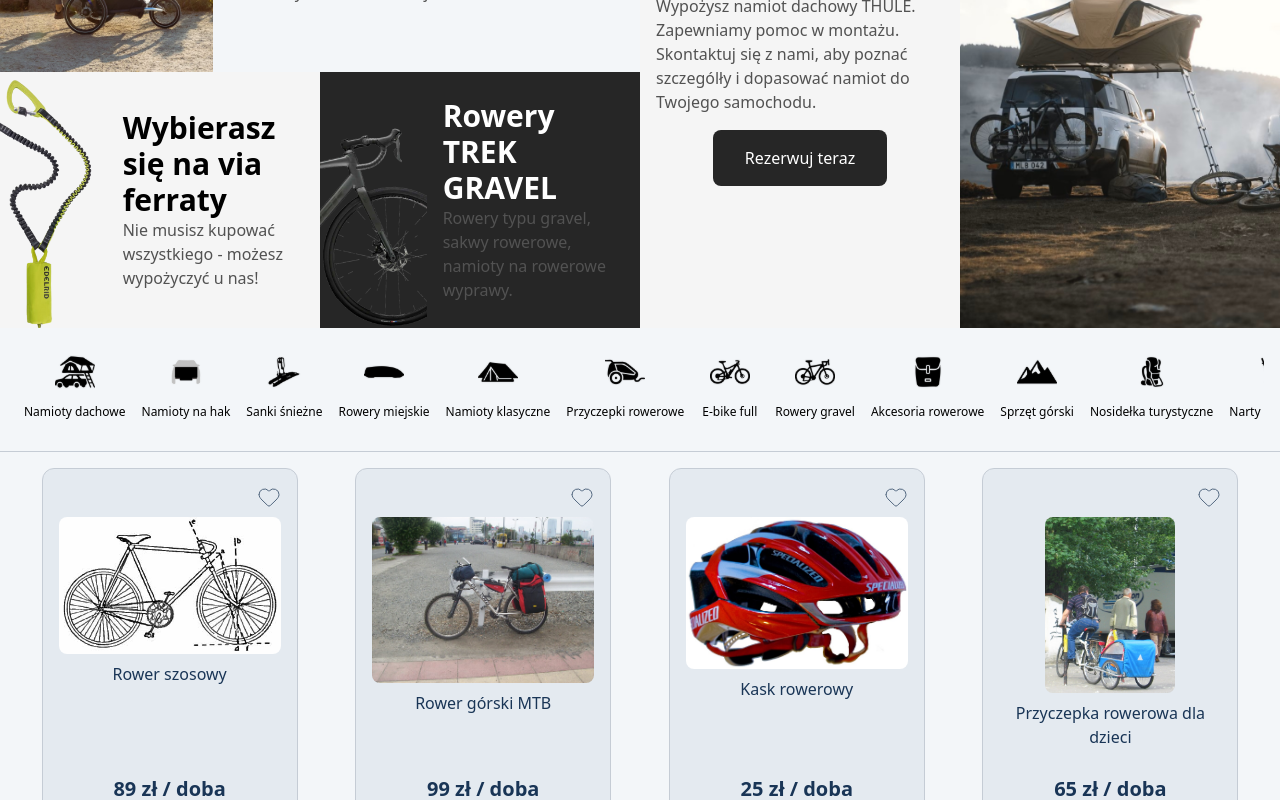
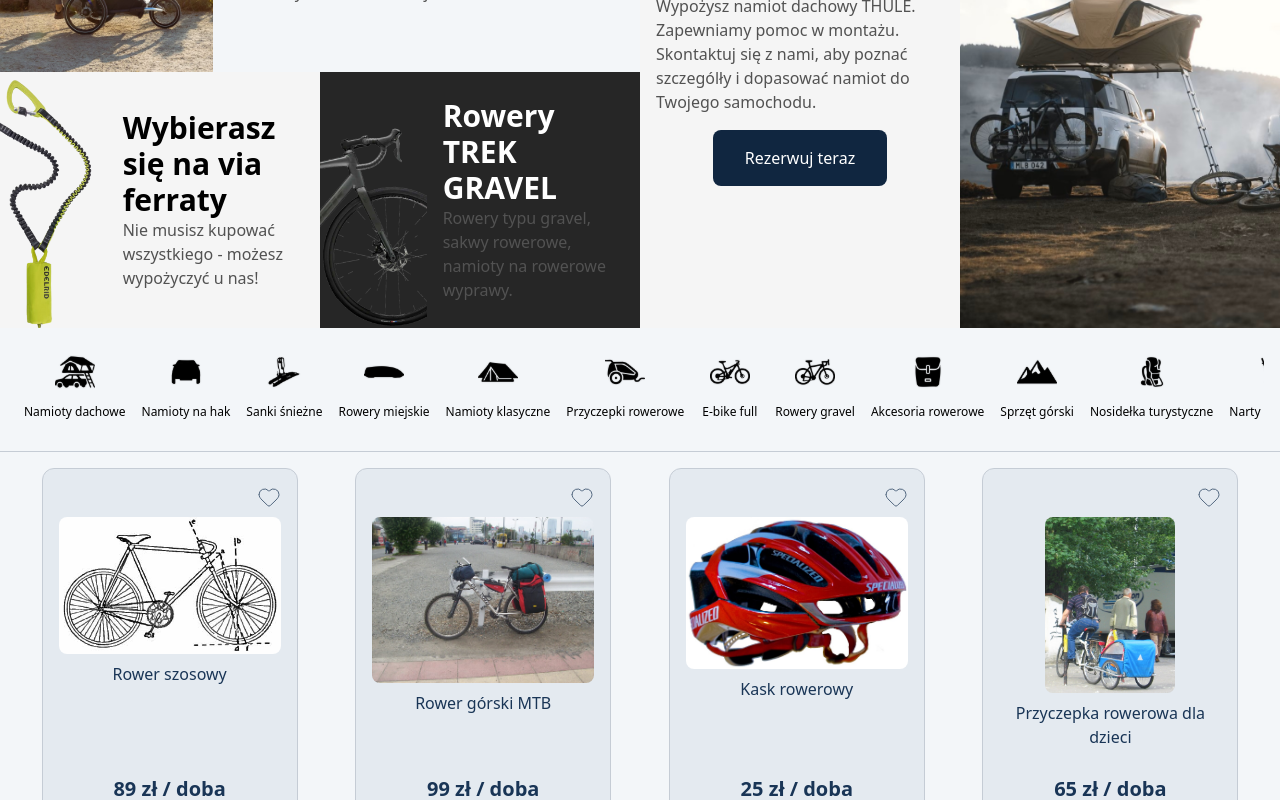
Before and after one commit to sebastian-j/sport-rent-frontend, a React (Vite) app: page / in a window 1280 px wide. Shown: the part 680-1480 px from the top of the page. Built offline with nearby package versions, Linux system fonts and the light colour scheme.

Commit message:
feat: inverse logo

```diff
--- a/src/components/CategoryBar.tsx
+++ b/src/components/CategoryBar.tsx
@@ -44,10 +44,19 @@ export default function CategoryBar() {
               key={index}
               className="flex flex-col items-center gap-3 cursor-pointer group min-w-[75px] shrink-0"
             >
-              <img
-                src={category.icon}
-                alt={category.name}
-                className="w-10 h-10 object-contain group-hover:scale-110 transition-transform duration-200"
+              <span
+                aria-hidden="true"
+                className="h-10 w-10 bg-app-textNeutral transition-transform duration-200 group-hover:scale-110"
+                style={{
+                  WebkitMaskImage: `url(${category.icon})`,
+                  maskImage: `url(${category.icon})`,
+                  WebkitMaskPosition: 'center',
+                  maskPosition: 'center',
+                  WebkitMaskRepeat: 'no-repeat',
+                  maskRepeat: 'no-repeat',
+                  WebkitMaskSize: 'contain',
+                  maskSize: 'contain',
+                }}
               />
               <span className="text-[12px] text-center font-medium leading-tight px-2">
                 {category.name}
--- a/src/components/Header.tsx
+++ b/src/components/Header.tsx
@@ -63,15 +63,24 @@ export default function Header({ showCategoryBar = true }: HeaderProps) {
     <header className="fixed inset-x-0 top-0 z-50 flex w-full flex-col bg-app-surface">
       <div className="grid h-12 grid-cols-3 items-center px-12">
         <Link to="/" className="inline-flex w-fit items-center justify-self-start pe-4">
-          <picture>
-            <source media="(max-width: 960px)" srcSet={headerLogoSmall} />
-
-            <img
-              src={headerLogo}
-              alt="Logo"
-              className="block h-10 w-auto min-[961px]:h-auto min-[961px]:w-64"
-            />
-          </picture>
+          <span
+            role="img"
+            aria-label="Logo Polar Sport Rent"
+            className="block h-10 w-[67px] bg-app-text min-[961px]:hidden"
+            style={{
+              WebkitMask: `url(${headerLogoSmall}) center / contain no-repeat`,
+              mask: `url(${headerLogoSmall}) center / contain no-repeat`,
+            }}
+          />
+          <span
+            role="img"
+            aria-label="Logo Polar Sport Rent"
+            className="hidden h-[41px] w-64 bg-app-text min-[961px]:block"
+            style={{
+              WebkitMask: `url(${headerLogo}) center / contain no-repeat`,
+              mask: `url(${headerLogo}) center / contain no-repeat`,
+            }}
+          />
         </Link>
         <SearchBar />
 
--- a/src/components/core/componentStyles.ts
+++ b/src/components/core/componentStyles.ts
@@ -10,8 +10,8 @@ export const componentStyles = {
   button: {
     base: 'rounded-lg',
     tone: {
-      default: 'bg-app-surfaceStrongNeutral text-app-textInverted',
-      inversed: 'bg-app-surfaceNeutral text-app-text',
+      default: 'bg-app-surfaceStrong text-app-textInverted',
+      inversed: 'bg-app-surface text-app-text',
     },
   },
 } as const;
--- a/src/layouts/LoginLayout.tsx
+++ b/src/layouts/LoginLayout.tsx
@@ -5,8 +5,16 @@ export default function LoginLayout() {
   return (
     <div className="flex flex-col min-h-screen">
       <header className="py-4">
-        <Link to="/">
-          <img src={LogoHeader} alt="Logo" className="h-28 mx-auto my-5" />
+        <Link to="/" className="mx-auto my-5 block h-28 w-[min(700px,80vw)]">
+          <span
+            role="img"
+            aria-label="Logo Polar Sport Rent"
+            className="block h-full w-full bg-app-text"
+            style={{
+              WebkitMask: `url(${LogoHeader}) center / contain no-repeat`,
+              mask: `url(${LogoHeader}) center / contain no-repeat`,
+            }}
+          />
         </Link>
       </header>
       <main className="flex-grow mt-24">
```
